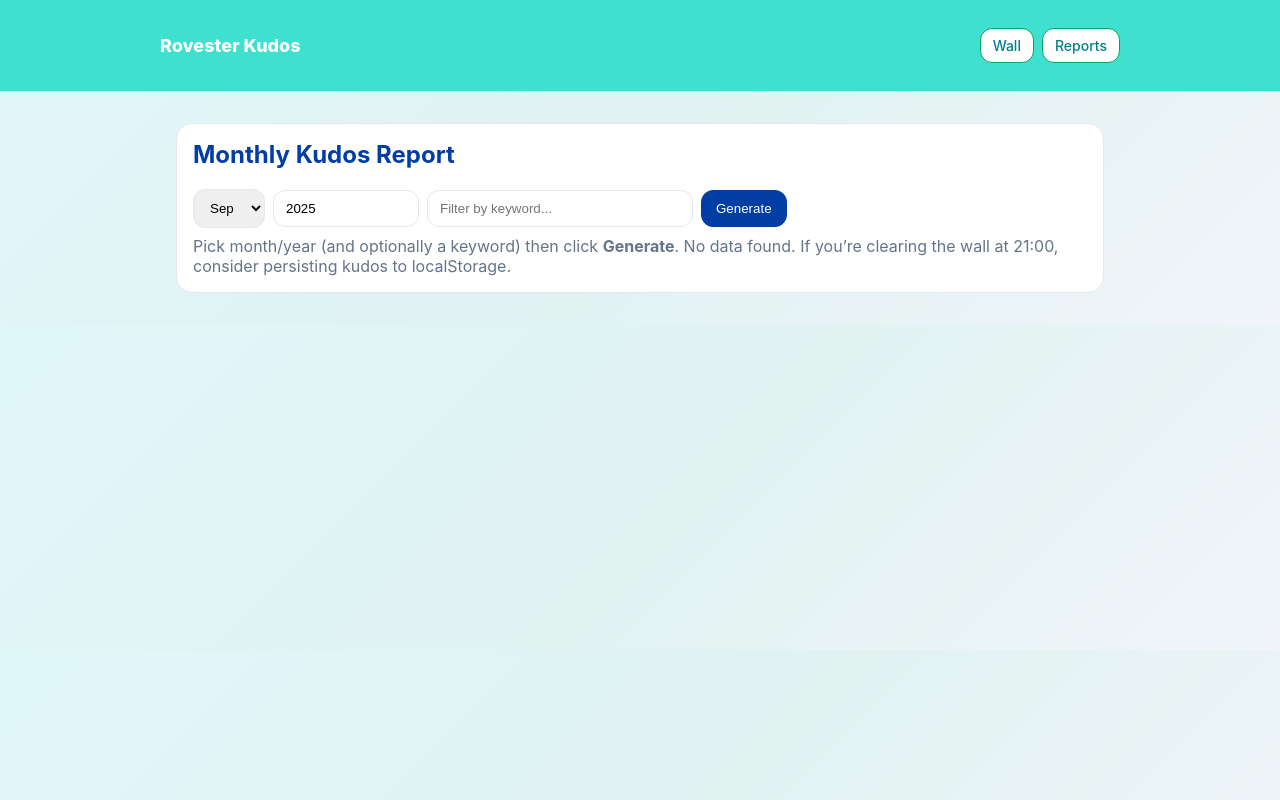
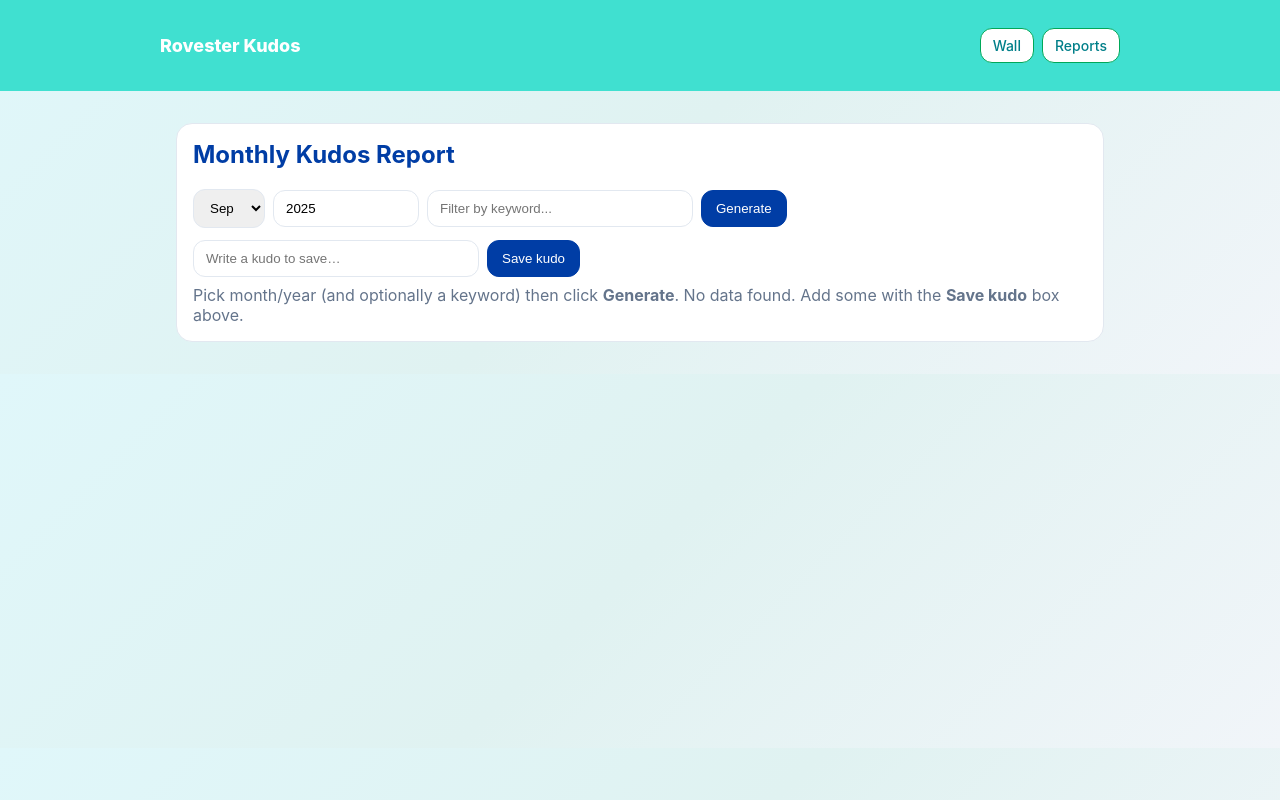
Before and after one commit to nina838/Rove-Kudos-, a React (Vite) app: page /reports in a window 1280 px wide. Built offline with nearby package versions, Linux system fonts and the light colour scheme.

Commit message:
Update Reports.jsx

```diff
--- a/src/pages/Reports.jsx
+++ b/src/pages/Reports.jsx
@@ -26,17 +26,38 @@ export default function Reports({
     }
   }, []);
 
-  const allKudos = (kudosProp && kudosProp.length ? kudosProp : kudosFromStorage) || [];
+  const allKudos =
+    (kudosProp && kudosProp.length ? kudosProp : kudosFromStorage) || [];
 
-  const MONTHS = ["Jan","Feb","Mar","Apr","May","Jun","Jul","Aug","Sep","Oct","Nov","Dec"];
+  const MONTHS = [
+    "Jan",
+    "Feb",
+    "Mar",
+    "Apr",
+    "May",
+    "Jun",
+    "Jul",
+    "Aug",
+    "Sep",
+    "Oct",
+    "Nov",
+    "Dec",
+  ];
   const now = new Date();
   const [selMonth, setSelMonth] = useState(now.getMonth());
   const [selYear, setSelYear] = useState(now.getFullYear());
   const [keyword, setKeyword] = useState("");
   const [rows, setRows] = useState([]);
 
+  // NEW: quick add-to-archive inputs
+  const [newKudo, setNewKudo] = useState("");
+  const [flash, setFlash] = useState("");
+
   function withinSelectedMonth(dt) {
-    return dt.getMonth() === Number(selMonth) && dt.getFullYear() === Number(selYear);
+    return (
+      dt.getMonth() === Number(selMonth) &&
+      dt.getFullYear() === Number(selYear)
+    );
   }
 
   function generate() {
@@ -63,18 +84,85 @@ export default function Reports({
     setRows(filtered);
   }
 
+  // NEW: save one kudo to localStorage and refresh current view
+  function saveKudo() {
+    const text = newKudo.trim();
+    if (!text) return;
+
+    const old = (() => {
+      try {
+        return JSON.parse(localStorage.getItem("kudos") || "[]");
+      } catch {
+        return [];
+      }
+    })();
+
+    old.push({
+      id: Date.now(),
+      content: text,
+      createdAt: new Date().toISOString(),
+    });
+
+    localStorage.setItem("kudos", JSON.stringify(old));
+    setNewKudo("");
+    setFlash("✅ Kudo saved!");
+    setTimeout(() => setFlash(""), 1500);
+
+    // If user is viewing the current month, this will show immediately
+    generate();
+  }
+
   const totalCount = rows.length;
 
   const S = {
     wrap: { paddingTop: 16 },
-    card: { background: "#fff", borderRadius: 16, padding: 16, border: "1px solid #e2e8f0" },
+    card: {
+      background: "#fff",
+      borderRadius: 16,
+      padding: 16,
+      border: "1px solid #e2e8f0",
+    },
     h2: { marginTop: 0, color: "var(--rove-blue, #003da5)" },
-    row: { display: "flex", gap: 8, alignItems: "center", flexWrap: "wrap", marginBottom: 8 },
-    input: { padding: "10px 12px", borderRadius: 12, border: "1px solid #e2e8f0" },
-    btn: { padding: "10px 14px", borderRadius: 12, border: "1px solid var(--rove-blue, #003da5)", background: "var(--rove-blue, #003da5)", color: "#fff", cursor: "pointer" },
-    table: { width: "100%", borderCollapse: "collapse", fontSize: 14, marginTop: 10, background: "#fff", borderRadius: 12, overflow: "hidden" },
-    th: { textAlign: "left", borderBottom: "1px solid #e5e7eb", padding: "10px 12px", background: "#f1f5f9" },
-    td: { borderBottom: "1px solid #f1f5f9", padding: "10px 12px", verticalAlign: "top" },
+    row: {
+      display: "flex",
+      gap: 8,
+      alignItems: "center",
+      flexWrap: "wrap",
+      marginBottom: 8,
+    },
+    input: {
+      padding: "10px 12px",
+      borderRadius: 12,
+      border: "1px solid #e2e8f0",
+    },
+    btn: {
+      padding: "10px 14px",
+      borderRadius: 12,
+      border: "1px solid var(--rove-blue, #003da5)",
+      background: "var(--rove-blue, #003da5)",
+      color: "#fff",
+      cursor: "pointer",
+    },
+    table: {
+      width: "100%",
+      borderCollapse: "collapse",
+      fontSize: 14,
+      marginTop: 10,
+      background: "#fff",
+      borderRadius: 12,
+      overflow: "hidden",
+    },
+    th: {
+      textAlign: "left",
+      borderBottom: "1px solid #e5e7eb",
+      padding: "10px 12px",
+      background: "#f1f5f9",
+    },
+    td: {
+      borderBottom: "1px solid #f1f5f9",
+      padding: "10px 12px",
+      verticalAlign: "top",
+    },
     muted: { color: "#64748b" },
     kpi: { fontWeight: 800, fontSize: 16 },
   };
@@ -84,15 +172,24 @@ export default function Reports({
       <div className="card" style={S.card}>
         <h2 style={S.h2}>Monthly Kudos Report</h2>
 
+        {/* Controls to view a month */}
         <div style={S.row}>
-          <select value={selMonth} onChange={(e)=>setSelMonth(Number(e.target.value))} style={S.input}>
-            {MONTHS.map((m, i) => <option key={m} value={i}>{m}</option>)}
+          <select
+            value={selMonth}
+            onChange={(e) => setSelMonth(Number(e.target.value))}
+            style={S.input}
+          >
+            {MONTHS.map((m, i) => (
+              <option key={m} value={i}>
+                {m}
+              </option>
+            ))}
           </select>
 
           <input
             type="number"
             value={selYear}
-            onChange={(e)=>setSelYear(Number(e.target.value))}
+            onChange={(e) => setSelYear(Number(e.target.value))}
             style={{ ...S.input, width: 120 }}
           />
 
@@ -103,21 +200,43 @@ export default function Reports({
             style={{ ...S.input, minWidth: 240 }}
           />
 
-          <button style={S.btn} onClick={generate}>Generate</button>
+          <button style={S.btn} onClick={generate}>
+            Generate
+          </button>
+        </div>
+
+        {/* NEW: Quick add-to-archive (localStorage) */}
+        <div style={{ ...S.row, marginTop: 12 }}>
+          <input
+            value={newKudo}
+            onChange={(e) => setNewKudo(e.target.value)}
+            placeholder="Write a kudo to save…"
+            style={{ ...S.input, minWidth: 260 }}
+          />
+          <button style={S.btn} onClick={saveKudo}>
+            Save kudo
+          </button>
+          {flash && <span style={{ color: "#16a34a" }}>{flash}</span>}
         </div>
 
         {rows.length ? (
           <>
             <div style={{ marginTop: 6 }}>
               <span style={S.kpi}>{totalCount}</span>{" "}
-              <span style={S.muted}>kudos in {MONTHS[selMonth]} {selYear}</span>
+              <span style={S.muted}>
+                kudos in {MONTHS[selMonth]} {selYear}
+              </span>
             </div>
             <table style={S.table}>
               <thead>
                 <tr>
-                  <th style={S.th} width="56">#</th>
+                  <th style={S.th} width="56">
+                    #
+                  </th>
                   <th style={S.th}>Kudos</th>
-                  <th style={S.th} width="220">Date &amp; Time</th>
+                  <th style={S.th} width="220">
+                    Date &amp; Time
+                  </th>
                 </tr>
               </thead>
               <tbody>
@@ -135,7 +254,10 @@ export default function Reports({
           <div style={{ ...S.muted, marginTop: 8 }}>
             Pick month/year (and optionally a keyword) then click <b>Generate</b>.
             {(!allKudos || allKudos.length === 0) && (
-              <> No data found. If you’re clearing the wall at 21:00, consider persisting kudos to localStorage.</>
+              <>
+                {" "}
+                No data found. Add some with the <b>Save kudo</b> box above.
+              </>
             )}
           </div>
         )}
```
